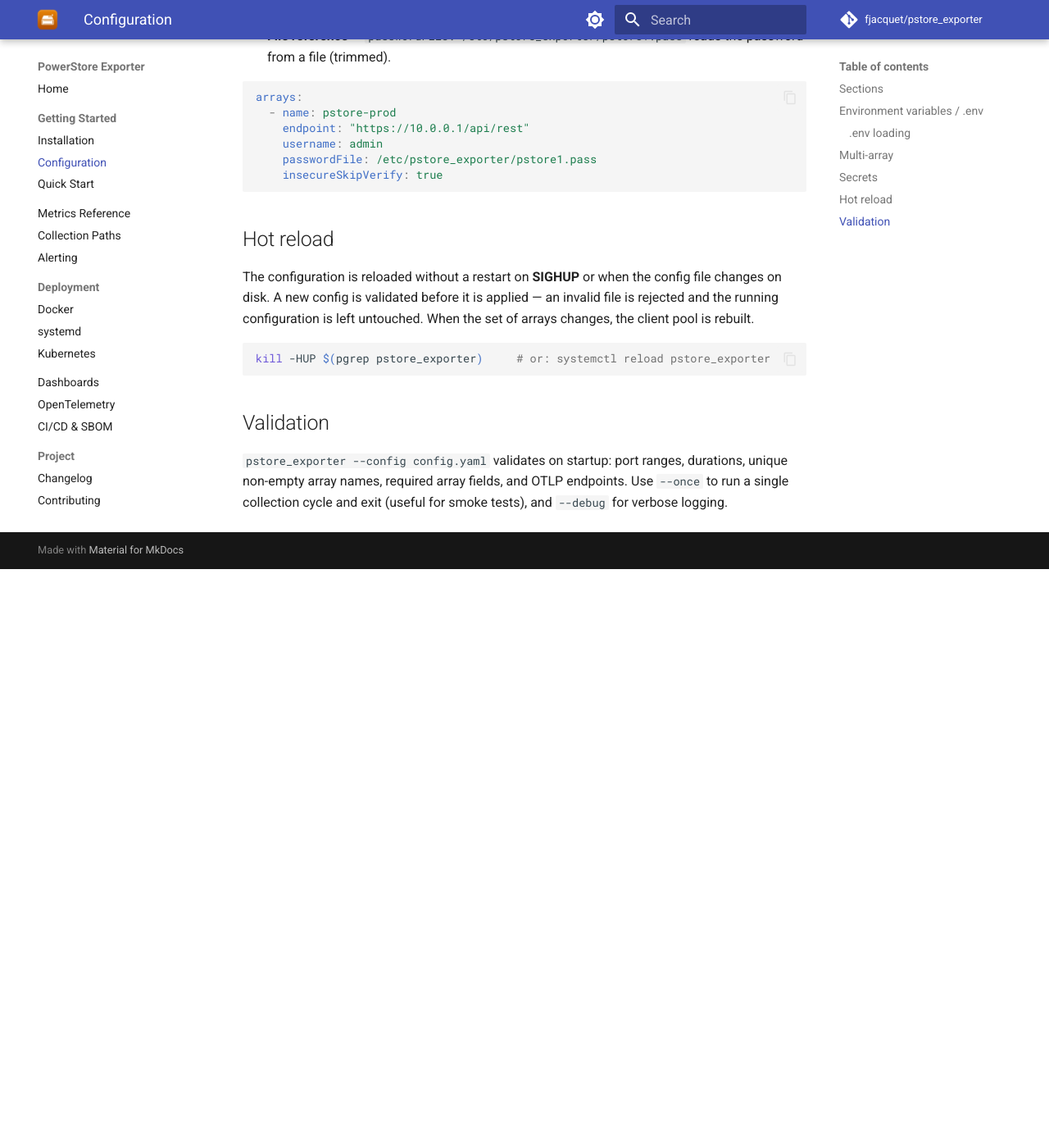
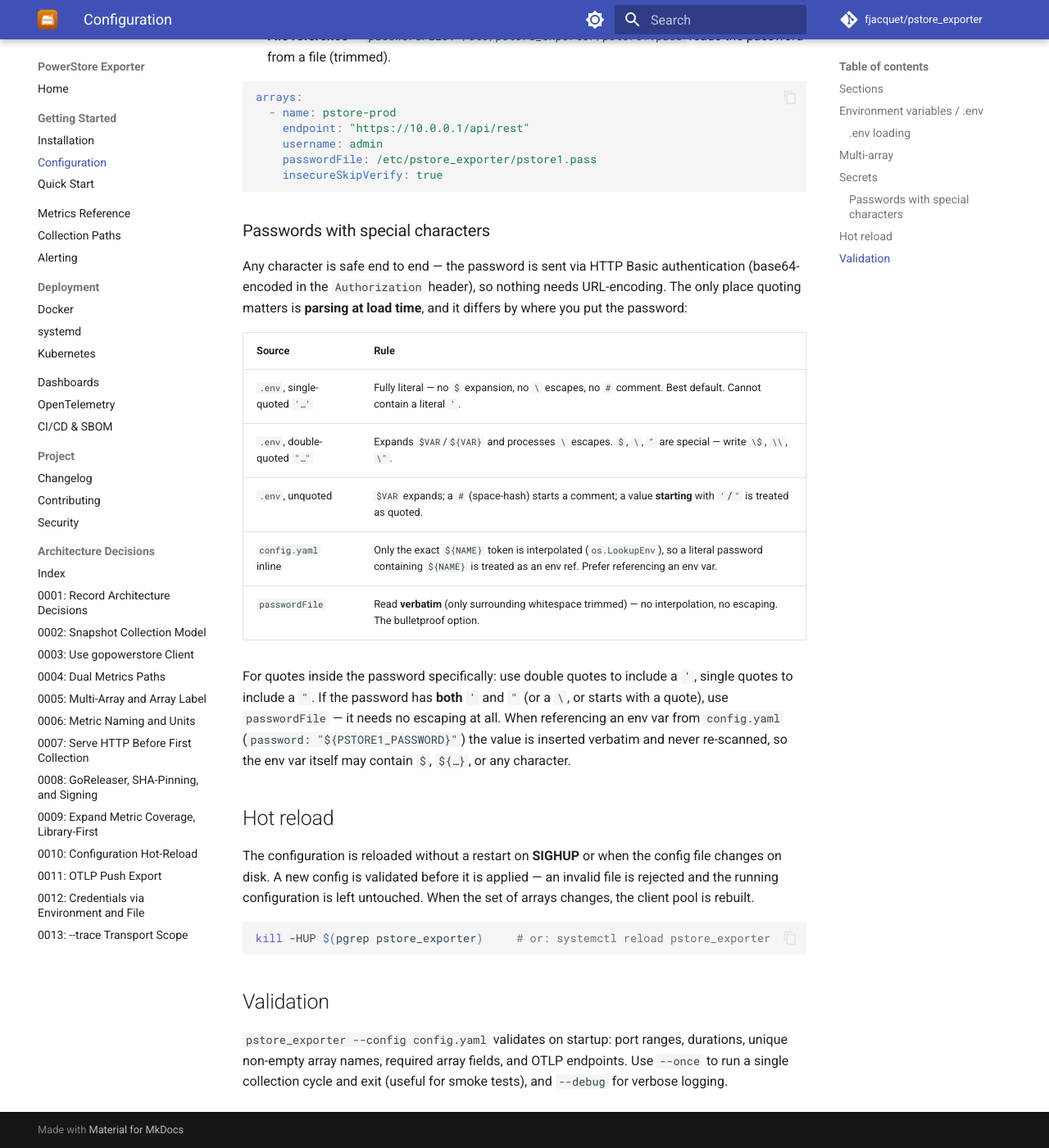
Before and after one commit to fjacquet/pstore_exporter, an MkDocs documentation site: the page built from docs/getting-started/configuration.md, in a window 1280 px wide and 1400 px high, scrolled down 2932 px. Shown: the whole window at 82% size. Built offline with MkDocs 1.6.1 and Material for MkDocs 9.7.7, drawn with Linux system fonts in a browser that asks for light colours; comment, search, counter and statistics services are not loaded; before the commit the page ends 3626 px from its top, so only the background shows below that.

Commit message:
docs: document special characters in the monitoring password
Explain how special characters behave in the password across input methods:
- .env.example: comment block above the password recommending single quotes for
  literal values, with quote-inside-password guidance
- docs/getting-started/configuration.md: new "Passwords with special characters"
  subsection with a per-source parsing table (.env quoting, inline ${ENV}, passwordFile)

Behaviour is unchanged; documentation only.

Co-Authored-By: Claude Opus 4.8 (1M context) <noreply@anthropic.com>
Claude-Session: https://claude.ai/code/session_012NZrdJQcpUxy6DnvifWFLY

````diff
--- a/docs/getting-started/configuration.md
+++ b/docs/getting-started/configuration.md
@@ -115,6 +115,27 @@ arrays:
     insecureSkipVerify: true
 ```
 
+### Passwords with special characters
+
+Any character is safe end to end — the password is sent via HTTP Basic authentication
+(base64-encoded in the `Authorization` header), so nothing needs URL-encoding. The only
+place quoting matters is **parsing at load time**, and it differs by where you put the
+password:
+
+| Source | Rule |
+|---|---|
+| `.env`, single-quoted `'…'` | Fully literal — no `$` expansion, no `\` escapes, no `#` comment. Best default. Cannot contain a literal `'`. |
+| `.env`, double-quoted `"…"` | Expands `$VAR`/`${VAR}` and processes `\` escapes. `$`, `\`, `"` are special — write `\$`, `\\`, `\"`. |
+| `.env`, unquoted | `$VAR` expands; a ` #` (space-hash) starts a comment; a value **starting** with `'`/`"` is treated as quoted. |
+| `config.yaml` inline | Only the exact `${NAME}` token is interpolated (`os.LookupEnv`), so a literal password containing `${NAME}` is treated as an env ref. Prefer referencing an env var. |
+| `passwordFile` | Read **verbatim** (only surrounding whitespace trimmed) — no interpolation, no escaping. The bulletproof option. |
+
+For quotes inside the password specifically: use double quotes to include a `'`, single
+quotes to include a `"`. If the password has **both** `'` and `"` (or a `\`, or starts
+with a quote), use `passwordFile` — it needs no escaping at all. When referencing an env
+var from `config.yaml` (`password: "${PSTORE1_PASSWORD}"`) the value is inserted verbatim
+and never re-scanned, so the env var itself may contain `$`, `${…}`, or any character.
+
 ## Hot reload
 
 The configuration is reloaded without a restart on **SIGHUP** or when the config file
````
Also changed, not shown: 1 other file.
